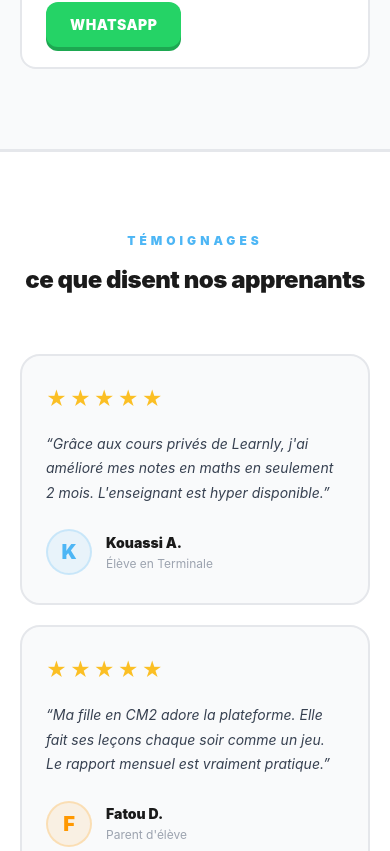
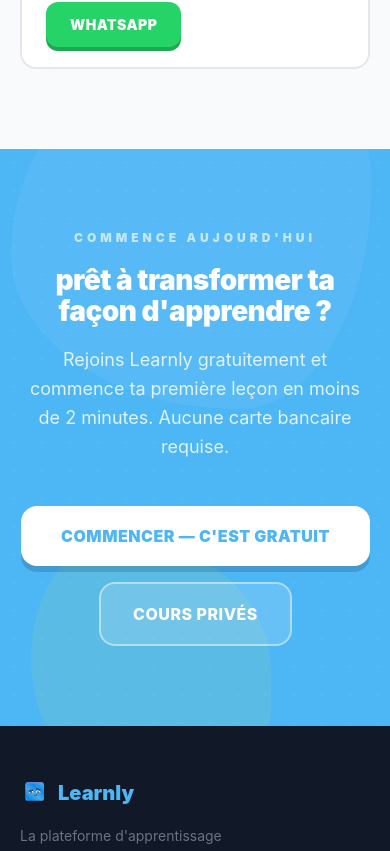
Before and after one commit to YO3CODER/Site-de-Learnly, a Next.js app: page / in a window 390 px wide. Shown: the part 7370-8221 px from the top of the page. Built offline with nearby package versions, Linux system fonts and the light colour scheme.

Commit message:
mise à jour

```diff
--- a/app/globals.css
+++ b/app/globals.css
@@ -33,6 +33,16 @@
 @keyframes blob {
   0%, 100% { border-radius: 60% 40% 30% 70% / 60% 30% 70% 40%; }
   50% { border-radius: 30% 60% 70% 40% / 50% 60% 30% 60%; }
+}
+
+/* Rebondissement vers le bas au clic */
+@keyframes bounceDown {
+  0%   { transform: scale(1) translateY(0); }
+  25%  { transform: scale(0.95) translateY(5px); }
+  55%  { transform: scale(1.04) translateY(-7px); }
+  75%  { transform: scale(0.98) translateY(3px); }
+  90%  { transform: scale(1.01) translateY(-2px); }
+  100% { transform: scale(1) translateY(0); }
 }
 
 .animate-fade-up { animation: fadeInUp 0.7s ease both; }
@@ -76,3 +86,9 @@
   overflow: hidden;
   box-shadow: 0 8px 32px rgba(96, 165, 250, 0.2);
 }
+
+/* Rebondissement au clic — géré par JS */
+.btn-bounce {
+  display: inline-block;
+  will-change: transform;
+}
--- a/app/page.tsx
+++ b/app/page.tsx
@@ -13,15 +13,15 @@
             <span style={{ fontSize: 22, fontWeight: 900, color: "#4db6f5", letterSpacing: -0.5 }}>Learnly</span>
           </div>
           <ul className="nav-links" style={{ display: "flex", gap: 28, listStyle: "none", margin: 0, padding: 0 }}>
-            {[["Fonctionnalités", "#fonctionnalites"], ["Tarifs", "#tarifs"], ["Témoignages", "#temoignages"]].map(([label, href]) => (
+            {[["Fonctionnalités", "#fonctionnalites"], ["Tarifs", "#tarifs"]].map(([label, href]) => (
               <li key={label}><a href={href} style={{ fontWeight: 700, color: "#374151", textDecoration: "none", fontSize: 15 }}>{label}</a></li>
             ))}
           </ul>
-          <a href="https://learnlyv2.yosite.fun/" style={{
+          <a href="https://learnlyv2.yosite.fun/" className="btn-bounce" style={{
             background: "#4db6f5", color: "#fff", fontWeight: 900, fontSize: 14,
             padding: "11px 20px", borderRadius: 12, border: "none", cursor: "pointer",
             textDecoration: "none", letterSpacing: 0.5, textTransform: "uppercase",
-            boxShadow: "0 4px 0 #2193d3", display: "inline-block", whiteSpace: "nowrap",
+            boxShadow: "0 4px 0 #2193d3", whiteSpace: "nowrap",
           }}>
             Commencer
           </a>
@@ -49,11 +49,11 @@
               Du CP au BAC, des langues africaines au développement web — la plateforme 100% gratuite pensée pour toi.
             </p>
             <div style={{ display: "flex", gap: 14, flexWrap: "wrap" }}>
-              <a href="https://learnlyv2.yosite.fun/" style={{
+              <a href="https://learnlyv2.yosite.fun/" className="btn-bounce" style={{
                 background: "#fff", color: "#4db6f5", fontWeight: 900, fontSize: 15,
                 padding: "15px 32px", borderRadius: 16, textDecoration: "none",
                 boxShadow: "0 6px 0 rgba(0,0,0,0.15)", letterSpacing: 0.5,
-                textTransform: "uppercase", display: "inline-block",
+                textTransform: "uppercase",
               }}>
                 Commencer — c&apos;est gratuit
               </a>
@@ -244,7 +244,7 @@
               <p style={{ fontWeight: 900, fontSize: 17, color: "#fff", margin: "0 0 4px" }}>La plateforme Learnly est 100% gratuite</p>
               <p style={{ color: "rgba(255,255,255,0.8)", fontSize: 14, margin: 0 }}>Cours, classements, quêtes, défis — tout ça sans dépenser un franc.</p>
             </div>
-            <a href="https://learnlyv2.yosite.fun/" style={{
+            <a href="https://learnlyv2.yosite.fun/" className="btn-bounce" style={{
               background: "#fff", color: "#4db6f5", fontWeight: 900, fontSize: 14,
               padding: "12px 28px", borderRadius: 12, textDecoration: "none",
               boxShadow: "0 4px 0 rgba(0,0,0,0.12)", textTransform: "uppercase",
@@ -288,7 +288,7 @@
                       </li>
                     ))}
                   </ul>
-                  <a href="https://wa.me/+2250700601174" target="_blank" rel="noopener noreferrer" style={{
+                  <a href="https://wa.me/+2250700601174" target="_blank" rel="noopener noreferrer" className="btn-bounce" style={{
                     display: "block", textAlign: "center",
                     background: popular ? color : "#fff",
                     color: popular ? "#fff" : color,
@@ -310,53 +310,13 @@
               <p style={{ fontWeight: 800, fontSize: 15, color: "#1a1a1a", margin: "0 0 4px" }}>Des questions sur les cours privés ?</p>
               <p style={{ color: "#6b7280", fontSize: 13, margin: 0 }}>Nos conseillers sont disponibles sur WhatsApp.</p>
             </div>
-            <a href="https://wa.me/+2250700601174" target="_blank" rel="noopener noreferrer" style={{
-              background: "#25d366", color: "#fff", fontWeight: 900, fontSize: 14,
+            <a href="https://wa.me/+2250700601174" target="_blank" rel="noopener noreferrer" className="btn-bounce" style={{background: "#25d366", color: "#fff", fontWeight: 900, fontSize: 14,
               padding: "12px 24px", borderRadius: 12, textDecoration: "none",
               textTransform: "uppercase", letterSpacing: 0.5, whiteSpace: "nowrap",
               boxShadow: "0 4px 0 #1da851",
             }}>
               WhatsApp
             </a>
-          </div>
-        </div>
-      </section>
-
-      {/* TESTIMONIALS */}
-      <section id="temoignages" style={{ background: "#fff", padding: "80px 20px", borderTop: "3px solid #e5e7eb" }}>
-        <div style={{ maxWidth: 1100, margin: "0 auto" }}>
-          <p style={{ textAlign: "center", fontSize: 12, fontWeight: 900, letterSpacing: 4, color: "#4db6f5", textTransform: "uppercase", marginBottom: 12 }}>Témoignages</p>
-          <h2 style={{ textAlign: "center", fontSize: "clamp(24px, 4vw, 44px)", fontWeight: 900, color: "#1a1a1a", marginBottom: 56, letterSpacing: -0.5 }}>
-            ce que disent nos apprenants
-          </h2>
-          <div className="grid-3" style={{ display: "grid", gridTemplateColumns: "repeat(3, 1fr)", gap: 20 }}>
-            {[
-              { name: "Kouassi A.", role: "Élève en Terminale", text: "Grâce aux cours privés de Learnly, j'ai amélioré mes notes en maths en seulement 2 mois. L'enseignant est hyper disponible.", avatar: "K", color: "#4db6f5" },
-              { name: "Fatou D.", role: "Parent d'élève", text: "Ma fille en CM2 adore la plateforme. Elle fait ses leçons chaque soir comme un jeu. Le rapport mensuel est vraiment pratique.", avatar: "F", color: "#ff9800" },
-              { name: "Yves K.", role: "Étudiant en développement", text: "La formation dev web m'a permis de décrocher mon premier stage. Les projets pratiques font vraiment la différence.", avatar: "Y", color: "#4caf50" },
-            ].map(({ name, role, text, avatar, color }) => (
-              <div key={name} className="card-hover" style={{ background: "#f9fafb", borderRadius: 20, padding: "28px 24px", border: "2px solid #e5e7eb" }}>
-                <div style={{ display: "flex", gap: 3, marginBottom: 18 }}>
-                  {Array(5).fill(0).map((_, i) => <span key={i} style={{ color: "#fbbf24", fontSize: 20 }}>★</span>)}
-                </div>
-                <p style={{ color: "#374151", fontSize: 14, lineHeight: 1.75, marginBottom: 24, fontStyle: "italic" }}>
-                  &ldquo;{text}&rdquo;
-                </p>
-                <div style={{ display: "flex", alignItems: "center", gap: 14 }}>
-                  <div style={{
-                    width: 46, height: 46, borderRadius: "50%", background: `${color}18`,
-                    border: `2px solid ${color}35`, display: "flex", alignItems: "center",
-                    justifyContent: "center", fontWeight: 900, color, fontSize: 20,
-                  }}>
-                    {avatar}
-                  </div>
-                  <div>
-                    <p style={{ fontWeight: 900, fontSize: 14, color: "#1a1a1a", margin: "0 0 2px" }}>{name}</p>
-                    <p style={{ color: "#9ca3af", fontSize: 12, margin: 0 }}>{role}</p>
-                  </div>
-                </div>
-              </div>
-            ))}
           </div>
         </div>
       </section>
@@ -375,14 +335,14 @@
             Rejoins Learnly gratuitement et commence ta première leçon en moins de 2 minutes. Aucune carte bancaire requise.
           </p>
           <div style={{ display: "flex", gap: 16, justifyContent: "center", flexWrap: "wrap" }}>
-            <a href="https://learnlyv2.yosite.fun/" style={{
+            <a href="https://learnlyv2.yosite.fun/" className="btn-bounce" style={{
               background: "#fff", color: "#4db6f5", fontWeight: 900, fontSize: 16,
               padding: "18px 40px", borderRadius: 16, textDecoration: "none",
               boxShadow: "0 6px 0 rgba(0,0,0,0.15)", textTransform: "uppercase", letterSpacing: 0.5,
             }}>
               Commencer — c&apos;est gratuit
             </a>
-            <a href="#tarifs" style={{
+            <a href="#tarifs" className="btn-bounce" style={{
               background: "rgba(255,255,255,0.15)", color: "#fff", fontWeight: 800, fontSize: 16,
               padding: "18px 32px", borderRadius: 16, textDecoration: "none",
               border: "2px solid rgba(255,255,255,0.45)", textTransform: "uppercase", letterSpacing: 0.5,
@@ -473,6 +433,28 @@
         }
       `}</style>
 
+      {/* BOUNCE SCRIPT */}
+      <script dangerouslySetInnerHTML={{ __html: `
+        document.addEventListener('DOMContentLoaded', function() {
+          function applyBounce(el) {
+            el.addEventListener('mousedown', function() {
+              this.style.transition = 'transform 0.1s ease, box-shadow 0.1s ease';
+              this.style.transform = 'translateY(5px) scale(0.95)';
+              this.style.boxShadow = 'none';
+            });
+            el.addEventListener('mouseup', function() {
+              this.style.transition = 'transform 0.4s cubic-bezier(0.34, 1.7, 0.64, 1), box-shadow 0.3s ease';
+              this.style.transform = 'translateY(0px) scale(1)';
+            });
+            el.addEventListener('mouseleave', function() {
+              this.style.transition = 'transform 0.3s ease';
+              this.style.transform = 'translateY(0px) scale(1)';
+            });
+          }
+          document.querySelectorAll('.btn-bounce').forEach(applyBounce);
+        });
+      `}} />
+
     </div>
   );
 }
```
